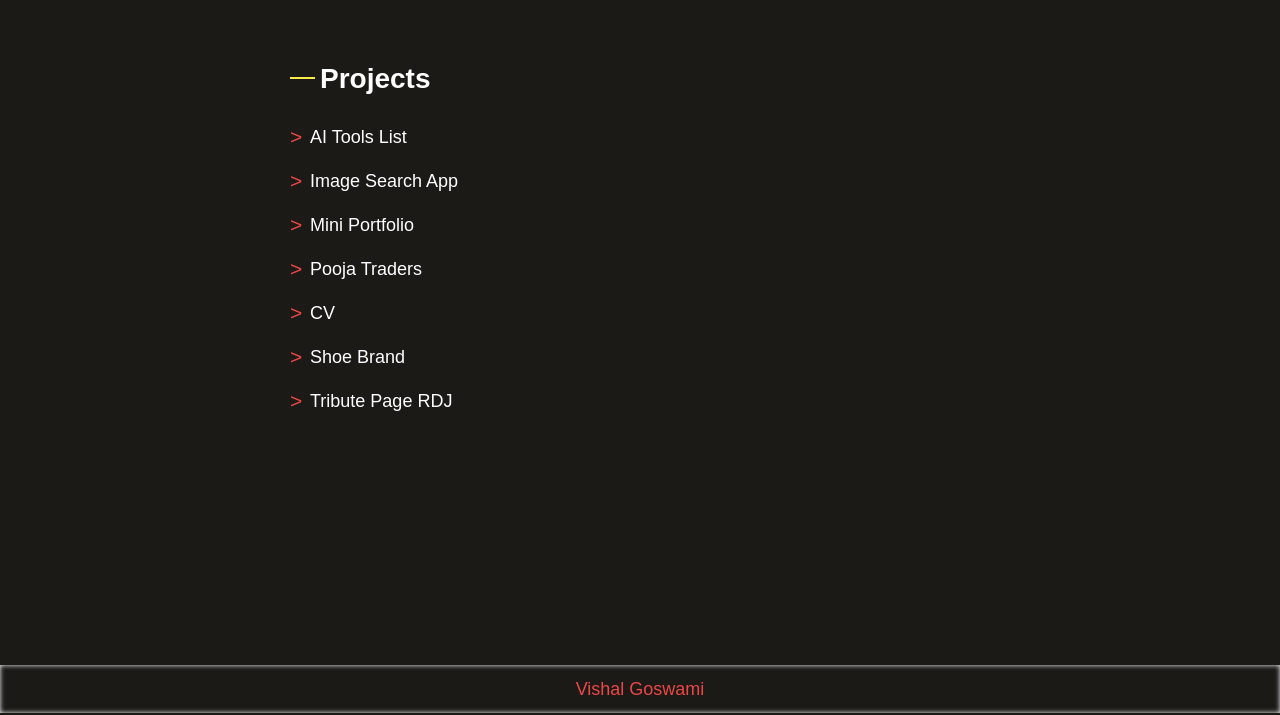
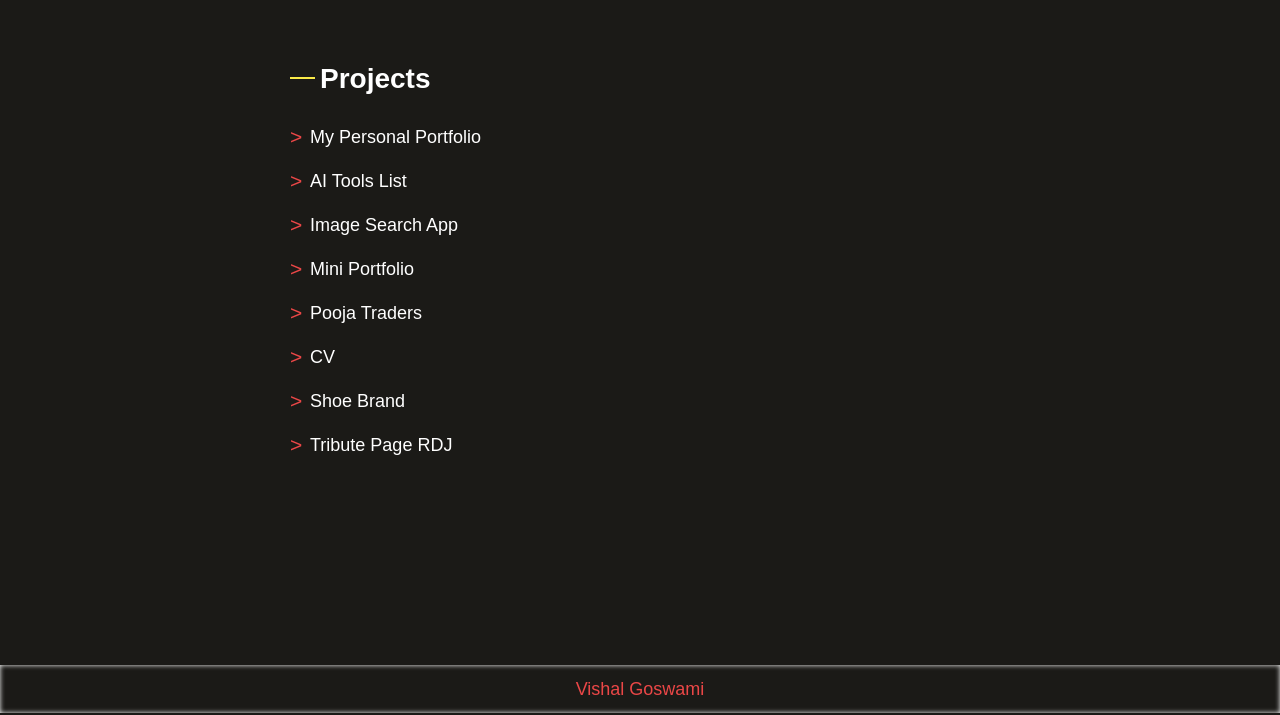
Before and after one commit to vishal-goswami/me, a plain HTML site: page index.html in a window 1280 px wide. Shown: the part 85-800 px from the top of the page. Drawn offline with Linux system fonts and the light colour scheme.

Commit message:
Update index.html
add another project my portfolio

```diff
--- a/index.html
+++ b/index.html
@@ -36,7 +36,7 @@
                 <div class="link-box">
                     <h3>Projects</h3>
                     <ul>
-
+                        <li><a href="https://vishal-goswami.github.io/portfolio/" class="link" target="_blank">My Personal Portfolio</a></li>
                         <li><a href="https://vishal-goswami.github.io/AI-Tools-List/" class="link" target="_blank">AI Tools List</a></li>
                         <li><a href="https://vishal-goswami.github.io/imageSearchApp/" class="link" target="_blank">Image Search App</a></li>
                         <li><a href="https://vishal-goswami.github.io/mini-port/" class="link" target="_blank">Mini Portfolio</a></li>
```
